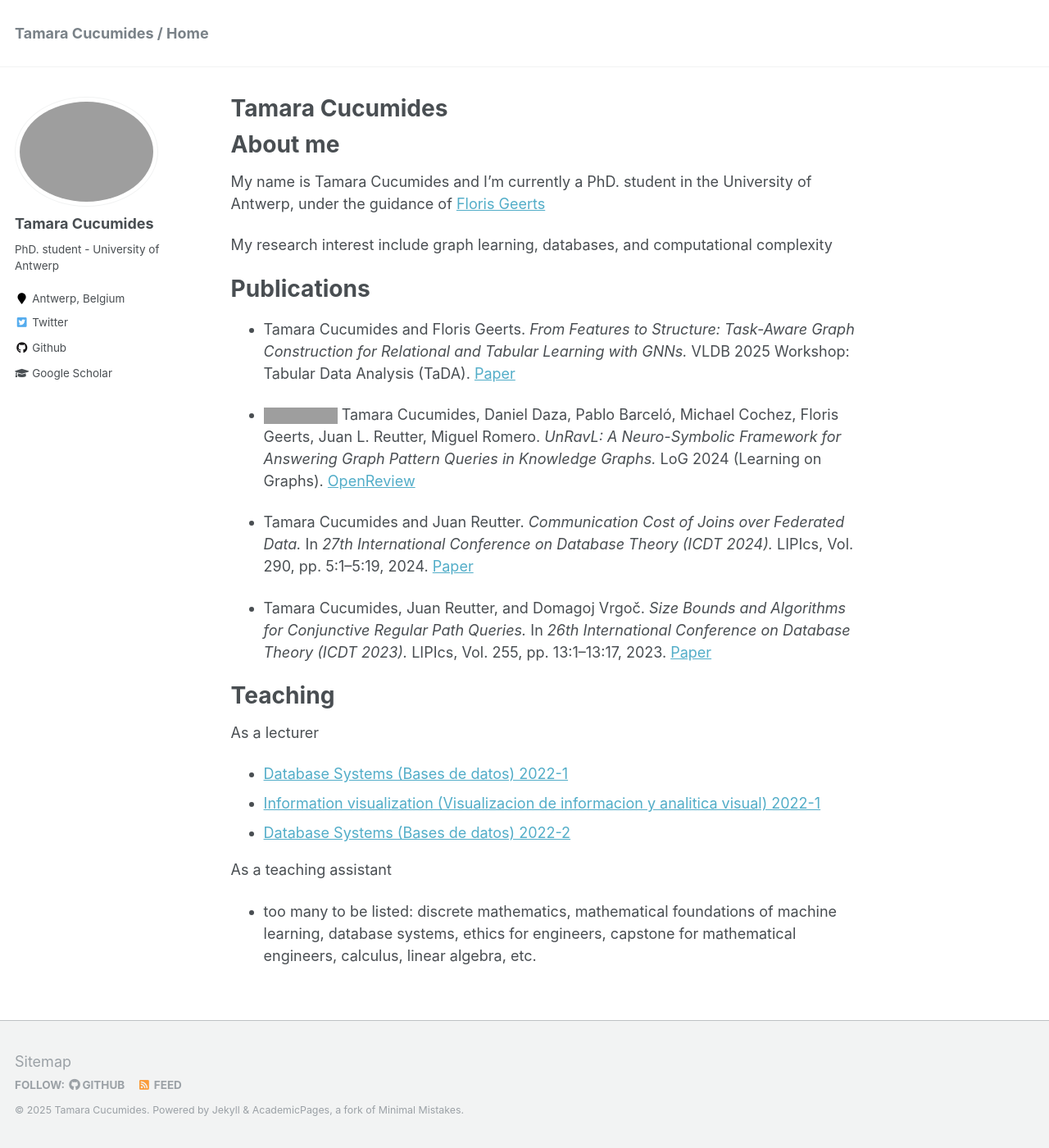
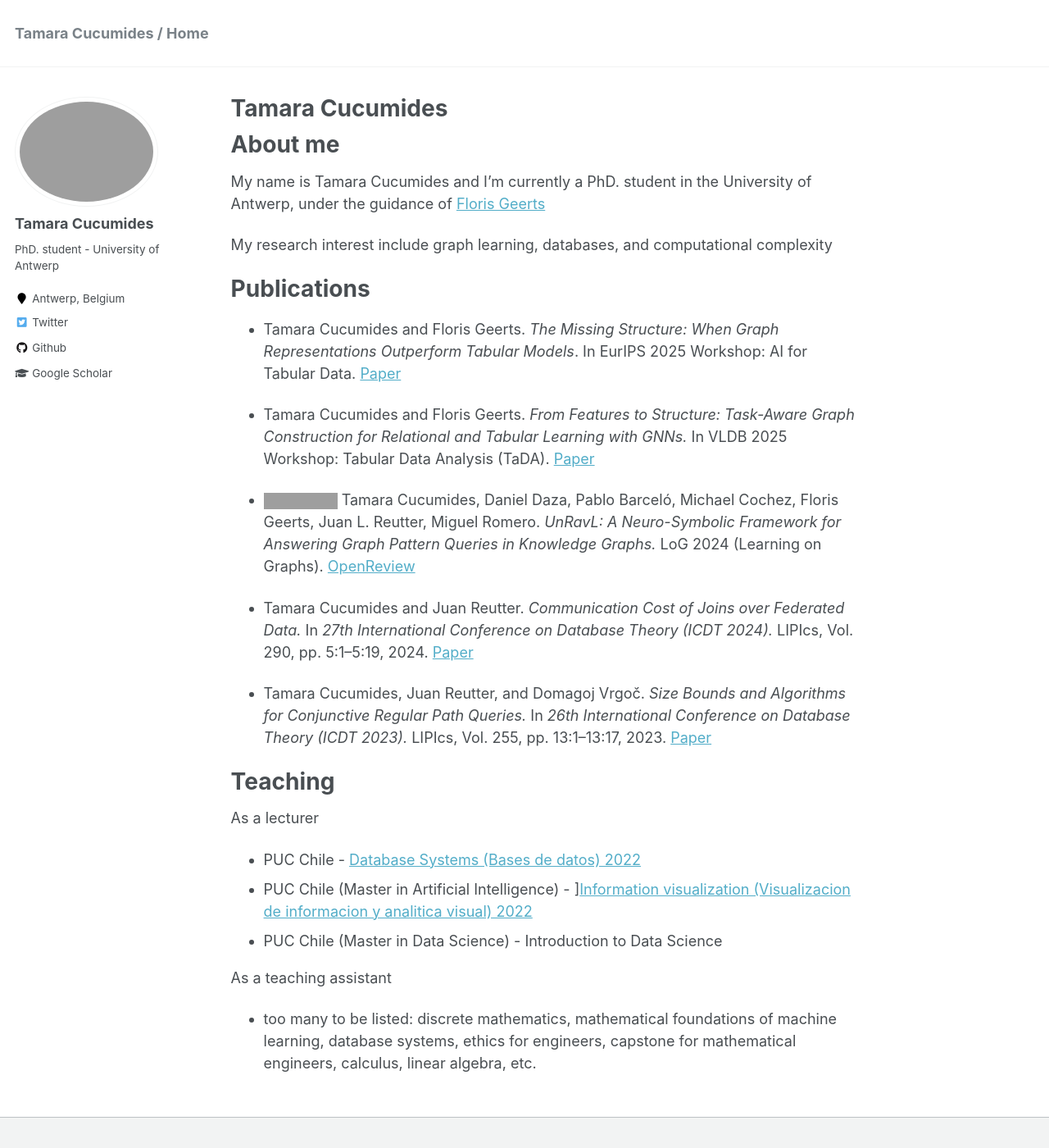
Before and after one commit to TamaraCucumides/TamaraCucumides.github.io, a Jekyll site: the page built from _pages/about.md, in a window 1280 px wide and 1400 px high. Shown: the whole window at 82% size. Built offline with Jekyll 4.4.1, drawn with Linux system fonts in a browser that asks for light colours; grey boxes are pictures that could not be loaded.

Commit message:
Update about.md

```diff
--- a/_pages/about.md
+++ b/_pages/about.md
@@ -18,8 +18,9 @@ My research interest include graph learning, databases, and computational comple
 
 Publications
 ======
+- Tamara Cucumides and Floris Geerts. *The Missing Structure: When Graph Representations Outperform Tabular Models*. In EurIPS 2025 Workshop: AI for Tabular Data. [Paper](https://openreview.net/pdf?id=Ix2KTL6TWr)
 
-- Tamara Cucumides and Floris Geerts. *From Features to Structure: Task-Aware Graph Construction for Relational and Tabular Learning with GNNs.* VLDB 2025 Workshop: Tabular Data Analysis (TaDA). [Paper](https://www.vldb.org/2025/Workshops/VLDB-Workshops-2025/TaDA/TaDA25_5.pdf)
+- Tamara Cucumides and Floris Geerts. *From Features to Structure: Task-Aware Graph Construction for Relational and Tabular Learning with GNNs.* In VLDB 2025 Workshop: Tabular Data Analysis (TaDA). [Paper](https://www.vldb.org/2025/Workshops/VLDB-Workshops-2025/TaDA/TaDA25_5.pdf)
 
 - ![Best Paper Honorable Mention](https://img.shields.io/badge/Best%20Paper-Honorable%20Mention-%23ff69b4) Tamara Cucumides, Daniel Daza, Pablo Barceló, Michael Cochez, Floris Geerts, Juan L. Reutter, Miguel Romero. *UnRavL: A Neuro-Symbolic Framework for Answering Graph Pattern Queries in Knowledge Graphs.* LoG 2024 (Learning on Graphs). [OpenReview](https://openreview.net/forum?id=mLwtkzMobz)
 
@@ -32,9 +33,9 @@ Teaching
 ======
 
 As a lecturer
-* [Database Systems (Bases de datos) 2022-1](https://github.com/IIC2413/Syllabus-2022-1)
-* [Information visualization (Visualizacion de informacion y analitica visual) 2022-1](https://github.com/TamaraCucumides/InfoVisCourse)
-* [Database Systems (Bases de datos) 2022-2](https://github.com/IIC2413/Syllabus-2022-1)
+* PUC Chile - [Database Systems (Bases de datos) 2022](https://github.com/IIC2413/Syllabus-2022-1)
+* PUC Chile (Master in Artificial Intelligence) - ][Information visualization (Visualizacion de informacion y analitica visual) 2022](https://github.com/TamaraCucumides/InfoVisCourse)
+* PUC Chile (Master in Data Science) - Introduction to Data Science
 
 As a teaching assistant
 * too many to be listed: discrete mathematics, mathematical foundations of machine learning, database systems, ethics for engineers, capstone for mathematical engineers, calculus, linear algebra, etc.
```
